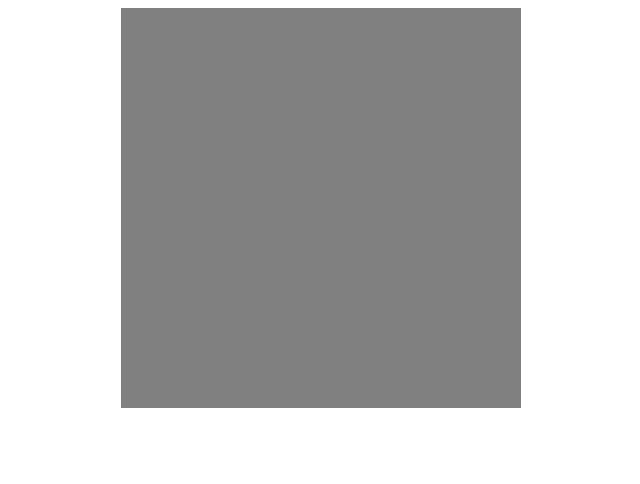
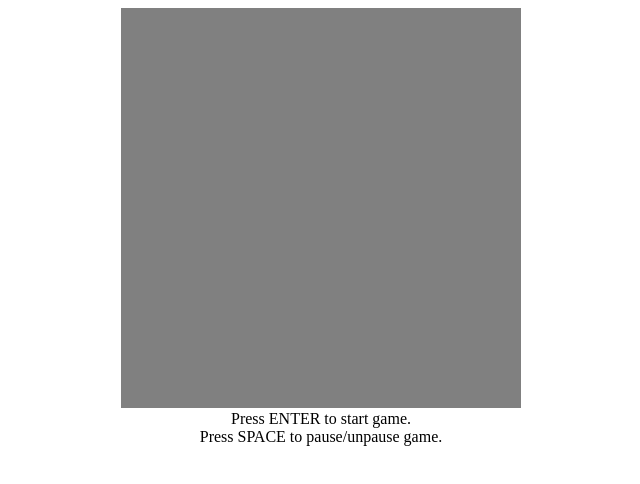
Before and after one commit to manish-k/nakes-html, a plain HTML site: page index.html in a window 1280 px wide. Shown: the whole page, without its empty margins (319-959 px from the left). Drawn offline with Linux system fonts and the light colour scheme.

Commit message:
support for pause/unpause and added help text

```diff
--- a/game.css
+++ b/game.css
@@ -5,3 +5,10 @@
     margin: 0 auto;
     display: block;
 }
+
+.help-text
+{
+    text-align: center;
+    margin: 2px auto;
+    display: block;
+}
--- a/game.js
+++ b/game.js
@@ -126,7 +126,7 @@
                 this.running = true;
             }
             if(Game.keyCodes.SPACE[evt.keyCode]){
-                this.running = false;
+                this.running = !this.running;
             }
             if(Game.keyCodes.ESC[evt.keyCode]){
                 this.running = false;
--- a/index.html
+++ b/index.html
@@ -7,5 +7,10 @@
     </head>
     <body>
         <canvas id="game-canvas"></canvas>
+        <div class="help-text">
+            <span>Press ENTER to start game.<span>
+            </br>
+            <span>Press SPACE to pause/unpause game.<span>
+        </div>
     </body>
 </html>
```
